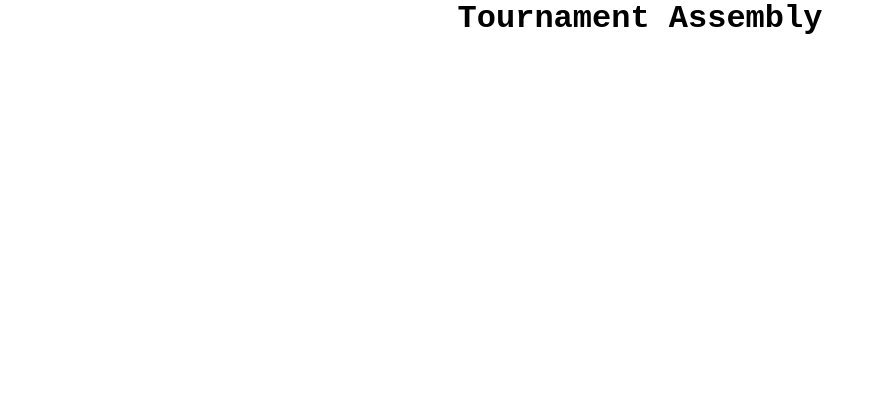
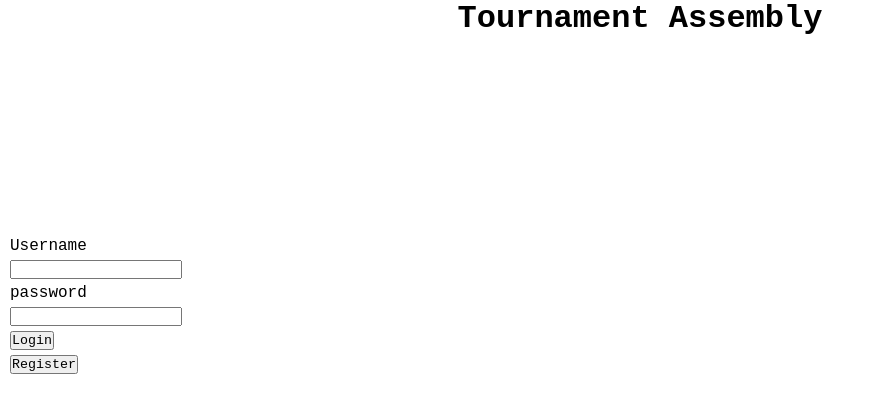
Before and after one commit to jamktiko/TournamentAssembly, an Angular app: page /login in a window 1280 px wide. Before the commit this address led to /. Shown: the top 412 px of the page, without its empty margins (0-874 px from the left). Built offline with nearby package versions, Linux system fonts and the light colour scheme.

Commit message:
Login ruudun eka versio

```diff
--- a/src/app/app-routing.module.ts
+++ b/src/app/app-routing.module.ts
@@ -1,8 +1,12 @@
-import { NgModule } from '@angular/core';
+import { Component, NgModule } from '@angular/core';
 import { RouterModule, Routes } from '@angular/router';
 import { ProfileComponent } from './profile/profile.component';
+import { LoginComponent } from './login/login.component';
 
-const routes: Routes = [{ path: 'profile', component: ProfileComponent }];
+const routes: Routes = [
+  { path: 'profile', component: ProfileComponent },
+  { path: 'login', component: LoginComponent },
+];
 
 @NgModule({
   imports: [RouterModule.forRoot(routes)],
--- a/src/app/app.module.ts
+++ b/src/app/app.module.ts
@@ -5,9 +5,10 @@ import { AppRoutingModule } from './app-routing.module';
 import { AppComponent } from './app.component';
 import { FormsModule } from '@angular/forms';
 import { HeaderComponent } from './header/header.component';
+import { LoginComponent } from './login/login.component';
 
 @NgModule({
-  declarations: [AppComponent, HeaderComponent],
+  declarations: [AppComponent, HeaderComponent, LoginComponent],
   imports: [BrowserModule, AppRoutingModule, FormsModule],
   providers: [],
   bootstrap: [AppComponent],
--- /dev/null
+++ b/src/app/login/login.component.css
@@ -0,0 +1,21 @@
+.flex-container {
+  display: inline-flex;
+  flex-direction: column;
+  flex-wrap: nowrap;
+  justify-content: center;
+  align-items: flex-start;
+  align-content: stretch;
+  gap: 5px;
+  max-width: 75%;
+  margin-left: 10px;
+  margin-top: 200px;
+}
+.flex-items {
+  margin-left: 10px;
+  display: block;
+  flex-grow: 0;
+  flex-shrink: 1;
+  flex-basis: auto;
+  align-self: auto;
+  order: 0;
+}
--- /dev/null
+++ b/src/app/login/login.component.html
@@ -0,0 +1,8 @@
+<div class="flex-container">
+  Username <input type="text" />
+
+  password <input type="password" />
+
+  <button>Login</button>
+  <button>Register</button>
+</div>
```
Also changed, not shown: src/app/login/login.component.ts (added, +10 -0 lines), 1 other file (tests, documents, lock files or other folders).
